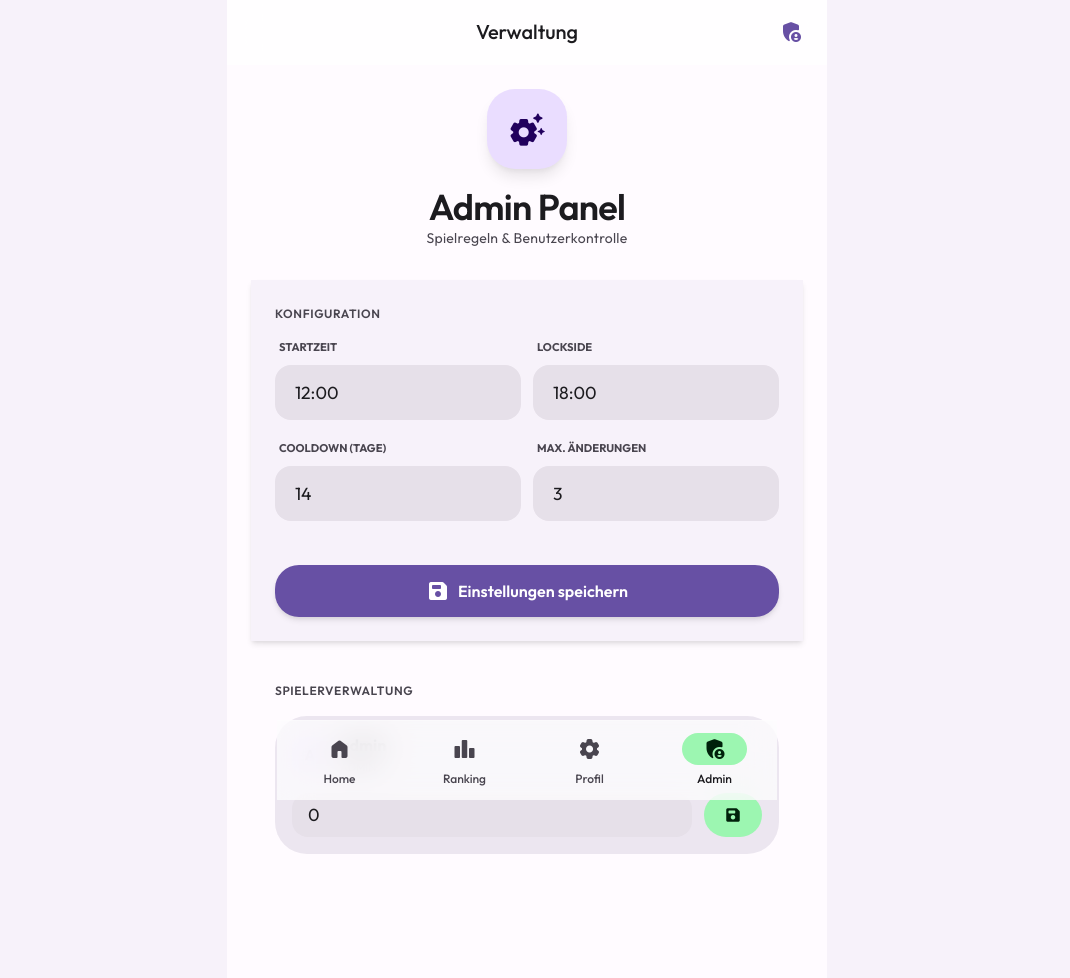
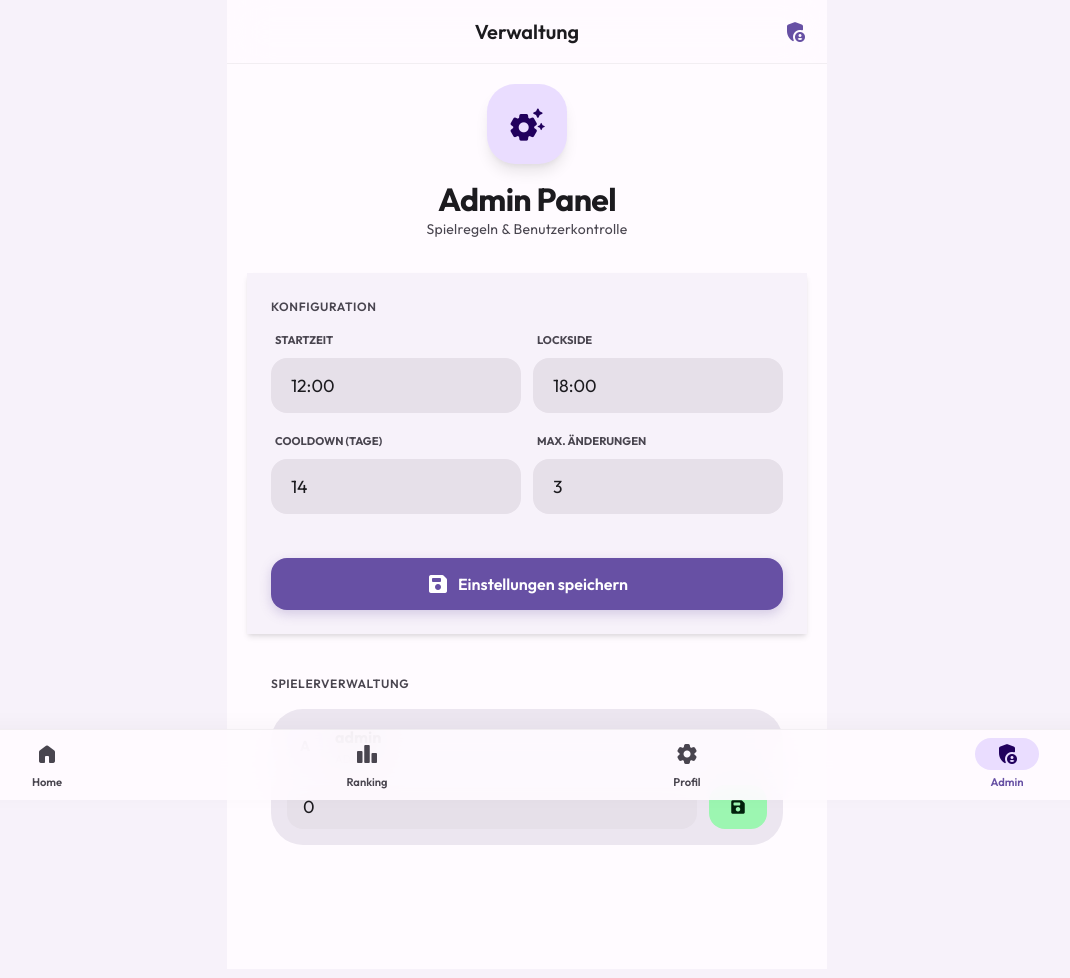
Before and after one commit to L8teNever/Bingo, a Flask app: page /admin in a window 1280 px wide. Shown: the whole page, without its empty margins (113-1183 px from the left). After the commit the page ends 829 px from the top, so only its background shows below. Run offline with Flask 3, Linux system fonts and the light colour scheme; a user stored in the database is signed in.

Commit message:
v.0.0.15

```diff
--- a/static/material-design.css
+++ b/static/material-design.css
@@ -136,6 +136,18 @@ p {
 
 /* Material Symbols */
 .material-symbols-rounded {
+    font-family: 'Material Symbols Rounded';
+    font-weight: normal;
+    font-style: normal;
+    font-size: 24px;
+    line-height: 1;
+    letter-spacing: normal;
+    text-transform: none;
+    display: inline-block;
+    white-space: nowrap;
+    word-wrap: normal;
+    direction: ltr;
+    -webkit-font-smoothing: antialiased;
     font-variation-settings: 'FILL' 1, 'wght' 400, 'GRAD' 0, 'opsz' 24;
     vertical-align: middle;
 }
@@ -153,16 +165,18 @@ p {
     display: flex;
     align-items: center;
     justify-content: space-between;
-    padding: var(--spacing-md) var(--spacing-lg);
-    background: var(--md-glass-bg);
-    backdrop-filter: blur(var(--md-blur));
-    -webkit-backdrop-filter: blur(var(--md-blur));
-    border-bottom: 1px solid var(--md-glass-border);
+    padding: 12px 20px;
+    background: rgba(255, 251, 255, 0.8);
+    backdrop-filter: blur(20px);
+    -webkit-backdrop-filter: blur(20px);
+    border-bottom: 1px solid rgba(0, 0, 0, 0.05);
+    height: 64px;
 }
 
 .md-top-app-bar-title {
     font-size: 1.25rem;
-    font-weight: 500;
+    font-weight: 600;
+    color: var(--md-on-surface);
 }
 
 /* Cards - Android 16 Style */
@@ -170,7 +184,7 @@ p {
     background: var(--md-surface-container);
     border-radius: var(--radius-lg);
     padding: var(--spacing-lg);
-    border: 1px solid transparent;
+    border: none;
     transition: var(--transition-smooth);
 }
 
@@ -190,7 +204,7 @@ p {
 
 .md-card-outlined {
     background: transparent;
-    border: 1.5px solid var(--md-outline-variant);
+    border: 1px solid var(--md-outline-variant);
 }
 
 /* Buttons */
@@ -199,28 +213,28 @@ p {
     align-items: center;
     justify-content: center;
     gap: var(--spacing-sm);
-    padding: 12px 28px;
+    padding: 12px 24px;
     height: 52px;
-    border-radius: var(--radius-md);
+    border-radius: 16px;
     border: none;
     font-family: var(--font-family);
     font-size: 1rem;
     font-weight: 600;
     cursor: pointer;
     transition: var(--transition-smooth);
-    text-decoration: none;
+    text-decoration: none !important;
     overflow: hidden;
     position: relative;
 }
 
 .md-button:active {
-    transform: scale(0.96);
+    transform: scale(0.97);
 }
 
 .md-button-filled {
     background: var(--md-primary);
     color: var(--md-on-primary);
-    box-shadow: var(--md-shadow-2);
+    box-shadow: 0 4px 12px rgba(103, 80, 164, 0.25);
 }
 
 .md-button-tonal {
@@ -231,7 +245,7 @@ p {
 .md-button-outlined {
     background: transparent;
     color: var(--md-primary);
-    border: 1.5px solid var(--md-primary);
+    border: 2px solid var(--md-primary);
 }
 
 .md-button-text {
@@ -480,57 +494,70 @@ p {
     font-weight: 700;
 }
 
-/* Bottom Navigation */
+/* Bottom Navigation - FORCED AT BOTTOM */
 .md-bottom-nav {
-    position: fixed;
-    bottom: 0;
-    left: 50%;
-    transform: translateX(-50%);
-    width: 100%;
-    max-width: 500px;
-    background: var(--md-glass-bg);
-    backdrop-filter: blur(var(--md-blur));
-    -webkit-backdrop-filter: blur(var(--md-blur));
-    display: flex;
-    justify-content: space-around;
-    padding: 12px 0 calc(12px + env(safe-area-inset-bottom));
-    border-top: 1px solid var(--md-glass-border);
-    z-index: 200;
+    position: fixed !important;
+    bottom: 0 !important;
+    left: 0 !important;
+    right: 0 !important;
+    width: 100vw !important;
+    background: rgba(255, 251, 255, 0.9) !important;
+    backdrop-filter: blur(20px) !important;
+    -webkit-backdrop-filter: blur(20px) !important;
+    display: flex !important;
+    justify-content: space-around !important;
+    align-items: center !important;
+    padding: 8px 0 calc(8px + env(safe-area-inset-bottom)) !important;
+    border-top: 1px solid rgba(0, 0, 0, 0.05) !important;
+    z-index: 9999 !important;
+    box-shadow: 0 -4px 20px rgba(0, 0, 0, 0.03) !important;
 }
 
 .md-nav-item {
-    display: flex;
-    flex-direction: column;
-    align-items: center;
-    gap: 4px;
-    color: var(--md-on-surface-variant);
-    text-decoration: none;
-    font-size: 0.75rem;
-    font-weight: 500;
-    transition: var(--transition-smooth);
-    width: 25%;
+    display: flex !important;
+    flex-direction: column !important;
+    align-items: center !important;
+    gap: 4px !important;
+    color: var(--md-on-surface-variant) !important;
+    text-decoration: none !important;
+    font-size: 0.7rem !important;
+    font-weight: 600 !important;
+    flex: 1 !important;
 }
 
 .md-nav-item i {
-    padding: 4px 20px;
-    border-radius: var(--radius-full);
+    padding: 4px 20px !important;
+    border-radius: 20px !important;
+    font-family: 'Material Symbols Rounded' !important;
+    font-style: normal !important;
 }
 
 .md-nav-item.active {
-    color: var(--md-on-surface);
+    color: var(--md-primary) !important;
 }
 
 .md-nav-item.active i {
-    background: var(--md-secondary-container);
-    color: var(--md-on-secondary-container);
+    background: var(--md-primary-container) !important;
+    color: var(--md-on-primary-container) !important;
 }
 
-/* Content Area */
+/* Typography & Layout Spacing */
 main {
-    flex: 1;
-    padding: var(--spacing-lg);
-    padding-bottom: 100px;
-    /* Space for bottom nav */
+    padding: 20px 20px 100px 20px !important;
+    /* Extra padding at bottom for nav */
+    max-width: 600px !important;
+    margin: 0 auto !important;
+    width: 100% !important;
+}
+
+h1 {
+    font-size: 2rem;
+    font-weight: 800;
+    letter-spacing: -0.02em;
+}
+
+p {
+    line-height: 1.6;
 }
 
 /* Animations */
@@ -561,7 +588,7 @@ main {
 }
 
 .animate-in {
-    animation: slideUp 0.6s cubic-bezier(0.2, 0.8, 0.2, 1) forwards;
+    animation: slideUp 0.6s cubic-bezier(0.22, 1, 0.36, 1) forwards;
 }
 
 .animate-slide-in {
```
